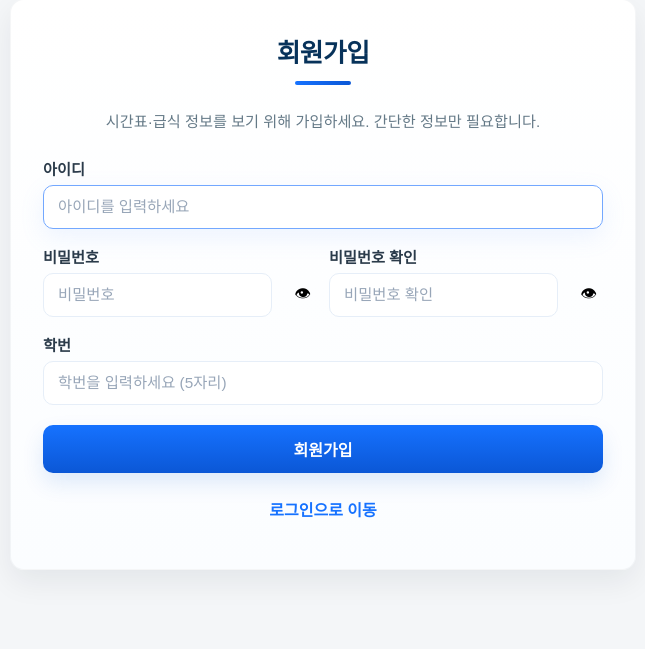
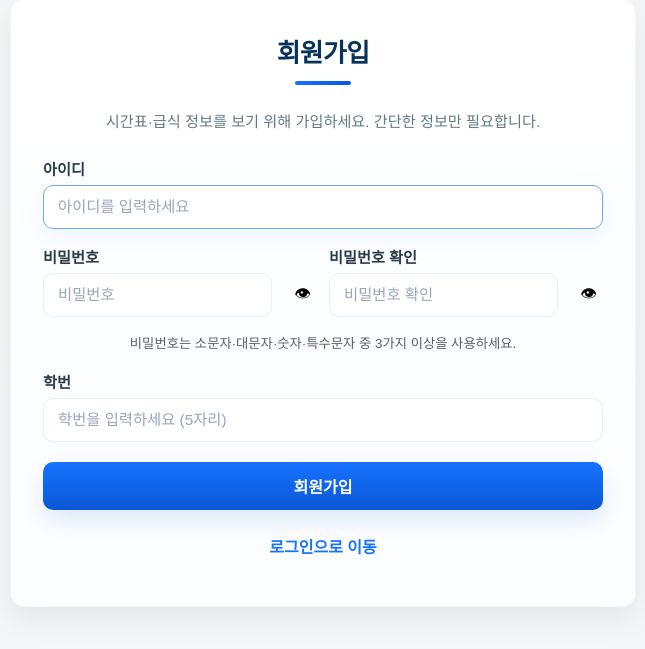
Before and after one commit to V1nce09/Sejong-HS-website-AFE, a Flask app: page /register in a window 1280 px wide. Shown: the part 49-698 px from the top of the page, without its empty margins (317-962 px from the left). Run offline with Flask 3, Linux system fonts and the light colour scheme.

Commit message:
security strength improved
비밀번호 설정 기준을 높임

```diff
--- a/templates/register.html
+++ b/templates/register.html
@@ -40,6 +40,14 @@
         </label>
       </div>
 
+      <!-- 경고/설명 텍스트 -->
+      <div style="text-align:center;">
+        <small id="pwHint" style="color:#55606a; display:block; margin-bottom:6px;">
+          비밀번호는 소문자·대문자·숫자·특수문자 중 3가지 이상을 사용하세요.
+        </small>
+        <small id="pwWarning" style="color:#b36b00; display:none; font-weight:600;"></small>
+      </div>
+
       <div class="input-group">
         <label>학번
           <div class="field">
@@ -48,7 +56,7 @@
         </label>
       </div>
 
-      <button type="submit" class="submit-btn">회원가입</button>
+      <button type="submit" class="submit-btn" id="submitBtn">회원가입</button>
     </form>
 
     <p class="notice"><a href="{{ url_for('login') }}">로그인으로 이동</a></p>
@@ -74,10 +82,40 @@ if (sn) {
   });
 }
 
-/* 클라이언트 측 간단한 체크(서버 검증은 유지) */
+/* 비밀번호 복잡도 검사: 소문자, 대문자, 숫자, 특수문자 중 3가지 이상 */
+function pwClassCount(pw){
+  let count = 0;
+  if (/[a-z]/.test(pw)) count++;
+  if (/[A-Z]/.test(pw)) count++;
+  if (/[0-9]/.test(pw)) count++;
+  if (/[^A-Za-z0-9]/.test(pw)) count++;
+  return count;
+}
+
+const pw = document.getElementById('pwd');
+const pw2 = document.getElementById('pwd2');
+const pwWarning = document.getElementById('pwWarning');
+const submitBtn = document.getElementById('submitBtn');
+
+function validatePwLive(){
+  const val = pw.value || "";
+  if (val.length > 0 && pwClassCount(val) < 3){
+    pwWarning.style.display = 'block';
+    pwWarning.textContent = '비밀번호 보안 경고: 4가지 분류 중 3가지 이상을 포함해야 합니다.';
+    submitBtn.disabled = true;
+  } else {
+    pwWarning.style.display = 'none';
+    pwWarning.textContent = '';
+    submitBtn.disabled = false;
+  }
+}
+
+pw.addEventListener('input', validatePwLive);
+
+/* 최종 제출 전 클라이언트 체크(서버 검증은 유지) */
 document.getElementById('registerForm').addEventListener('submit', function(e){
-  const p = document.getElementById('pwd').value;
-  const p2 = document.getElementById('pwd2').value;
+  const p = pw.value;
+  const p2 = pw2.value;
   if (p !== p2) {
     e.preventDefault();
     alert('비밀번호가 일치하지 않습니다.');
@@ -88,6 +126,11 @@ document.getElementById('registerForm').addEventListener('submit', function(e){
     alert('비밀번호는 4자 이상이어야 합니다.');
     return false;
   }
+  if (pwClassCount(p) < 3){
+    e.preventDefault();
+    alert('비밀번호는 소문자·대문자·숫자·특수문자 중 3가지 이상을 포함해야 합니다.');
+    return false;
+  }
 });
 </script>
 </body>
```
